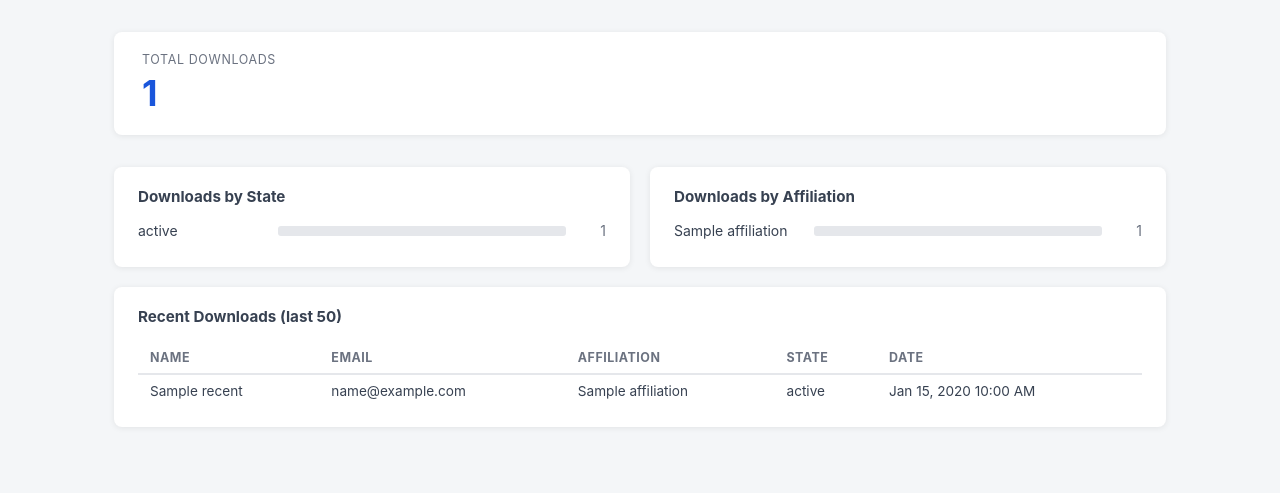
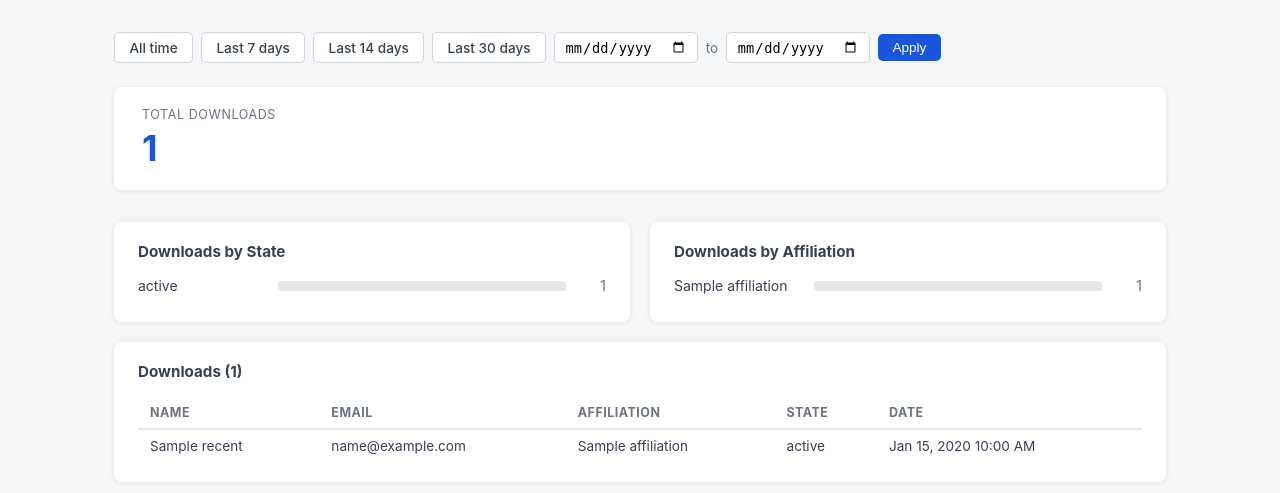
Before and after one commit to cullensmith/publicportal, a Django app: template project_wells/wells/templates/metrics.html in a window 1280 px wide. Shown: the part 56-549 px from the top of the page. Run offline with Django 5.2, Linux system fonts and the light colour scheme; the template is opened without the code that fills it: most values are stand-ins (such as "Sample title", 1, 10 or a date in 2020).

Commit message:
added metrics filter

```diff
--- a/project_wells/wells/models.py
+++ b/project_wells/wells/models.py
@@ -194,6 +194,7 @@ class DownloadLog(models.Model):
     file_name = models.CharField(max_length=255, blank=True, null=True)
     ip_address = models.GenericIPAddressField(blank=True, null=True)
     download_date = models.DateTimeField(default=timezone.now)
+    metrics = models.CharField(max_length=255, blank=True, null=True)
 
 
 
--- a/project_wells/wells/templates/metrics.html
+++ b/project_wells/wells/templates/metrics.html
@@ -55,6 +55,41 @@
     .bar-list .bar-wrap { flex: 1; background: #e5e7eb; border-radius: 3px; height: 10px; }
     .bar-list .bar { background: #1a56db; height: 10px; border-radius: 3px; }
     .bar-list .count { min-width: 30px; text-align: right; color: #6b7280; }
+    .filter-bar { display: flex; align-items: center; gap: 0.5rem; margin-bottom: 1.5rem; flex-wrap: wrap; }
+    .filter-bar a, .filter-bar button {
+      padding: 0.4rem 0.9rem;
+      border-radius: 5px;
+      font-size: 0.85rem;
+      font-weight: 500;
+      text-decoration: none;
+      border: 1px solid #d1d5db;
+      background: #fff;
+      color: #374151;
+      cursor: pointer;
+    }
+    .filter-bar a:hover, .filter-bar button:hover { background: #f3f4f6; }
+    .filter-bar a.active, .filter-bar button.active {
+      background: #1a56db;
+      color: #fff;
+      border-color: #1a56db;
+    }
+    .custom-range { display: flex; align-items: center; gap: 0.5rem; flex-wrap: wrap; }
+    .custom-range input[type="date"] {
+      padding: 0.35rem 0.6rem;
+      border: 1px solid #d1d5db;
+      border-radius: 5px;
+      font-size: 0.85rem;
+    }
+    .custom-range button[type="submit"] {
+      padding: 0.4rem 0.9rem;
+      background: #1a56db;
+      color: #fff;
+      border: none;
+      border-radius: 5px;
+      font-size: 0.85rem;
+      font-weight: 500;
+      cursor: pointer;
+    }
     table { width: 100%; border-collapse: collapse; font-size: 0.85rem; }
     th {
       text-align: left;
@@ -78,6 +113,19 @@
   </header>
 
   <main>
+    <div class="filter-bar">
+      <a href="/metrics" class="{% if active_filter == 'all' %}active{% endif %}">All time</a>
+      <a href="/metrics?range=7" class="{% if active_filter == '7' %}active{% endif %}">Last 7 days</a>
+      <a href="/metrics?range=14" class="{% if active_filter == '14' %}active{% endif %}">Last 14 days</a>
+      <a href="/metrics?range=30" class="{% if active_filter == '30' %}active{% endif %}">Last 30 days</a>
+      <form method="get" action="/metrics" class="custom-range">
+        <input type="date" name="start" value="{{ start_str }}" placeholder="Start">
+        <span style="color:#6b7280;font-size:.85rem;">to</span>
+        <input type="date" name="end" value="{{ end_str }}" placeholder="End">
+        <button type="submit" class="{% if active_filter == 'custom' %}active{% endif %}">Apply</button>
+      </form>
+    </div>
+
     <div class="stat-row">
       <div class="stat-card">
         <div class="label">Total Downloads</div>
@@ -128,7 +176,7 @@
 
       <!-- Recent downloads table -->
       <div class="card full-width">
-        <h2>Recent Downloads (last 50)</h2>
+        <h2>Downloads ({{ recent|length }})</h2>
         {% if recent %}
         <table>
           <thead>
```
Also changed, not shown: project_wells/wells/views.py (+28 -4 lines).
